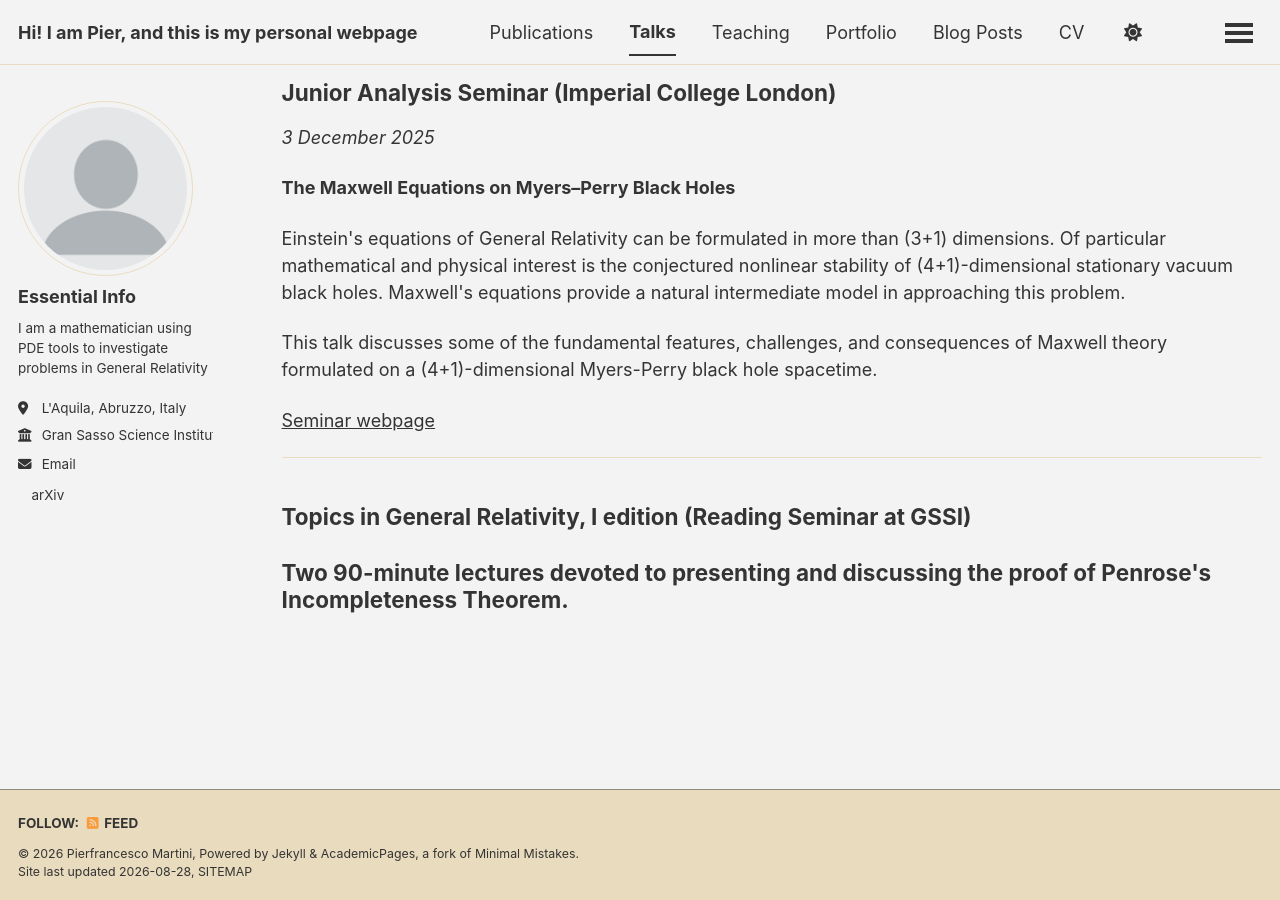
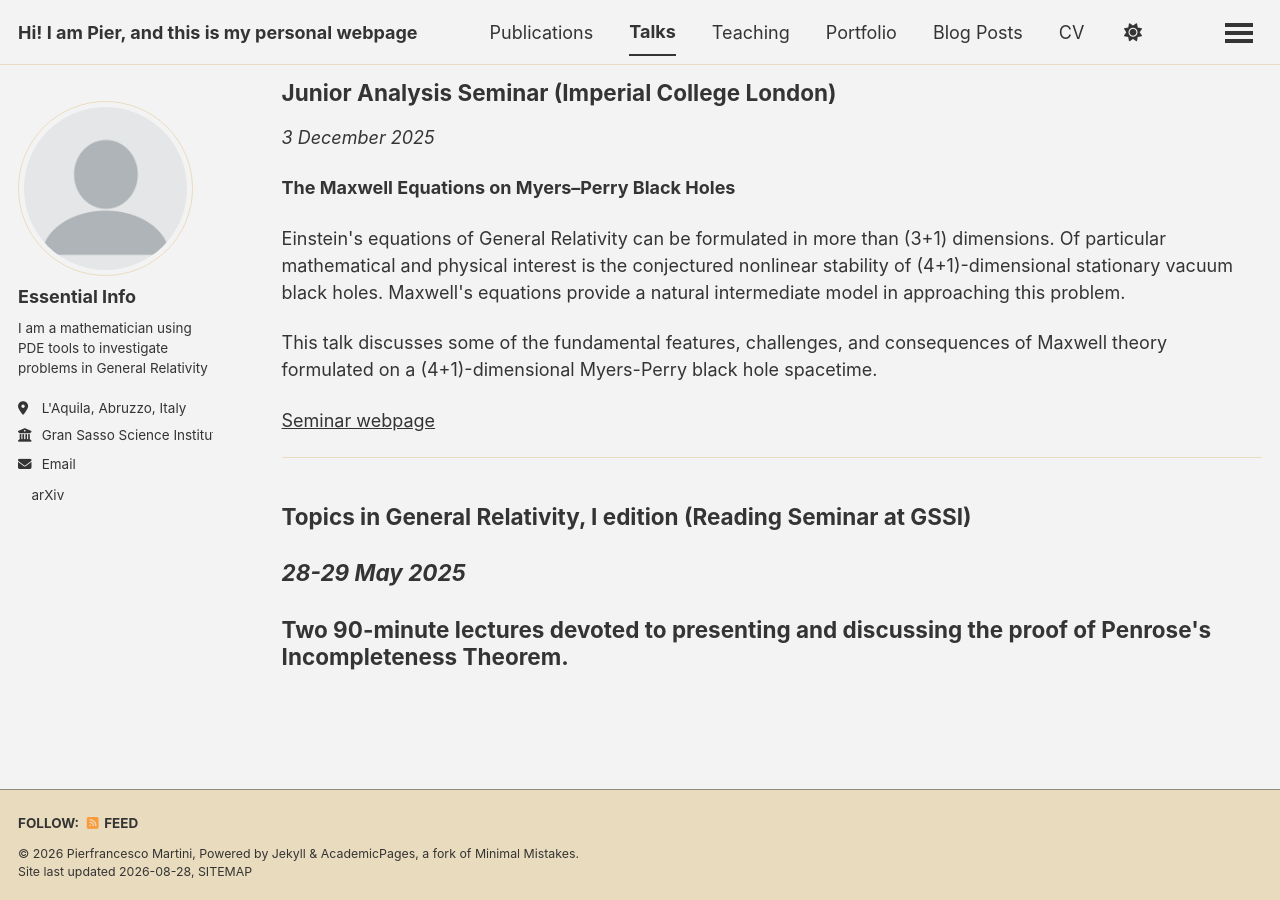
Before and after one commit to pepemartini99/pepemartini99.github.io, a Jekyll site: the page built from _pages/talks.html, in a window 1280 px wide and 900 px high, scrolled down 1142 px. Built offline with Jekyll 4.4.1, drawn with Linux system fonts in a browser that asks for light colours; a style sheet for code colours, icons or effects is not loaded.

Commit message:
Add seminar details for General Relativity lecture
Added details about a seminar on General Relativity, including dates and topics covered.

```diff
--- a/_pages/talks.html
+++ b/_pages/talks.html
@@ -94,6 +94,8 @@ of Maxwell theory formulated on a (4+1)-dimensional Myers-Perry black hole space
 
 <h2>Topics in General Relativity, I edition (Reading Seminar at GSSI)</em></p>
 
+<p><em> 28-29 May 2025</em></p>
+
 <p>
 Two 90-minute lectures devoted to presenting and discussing the proof of
 Penrose's Incompleteness Theorem.
```
